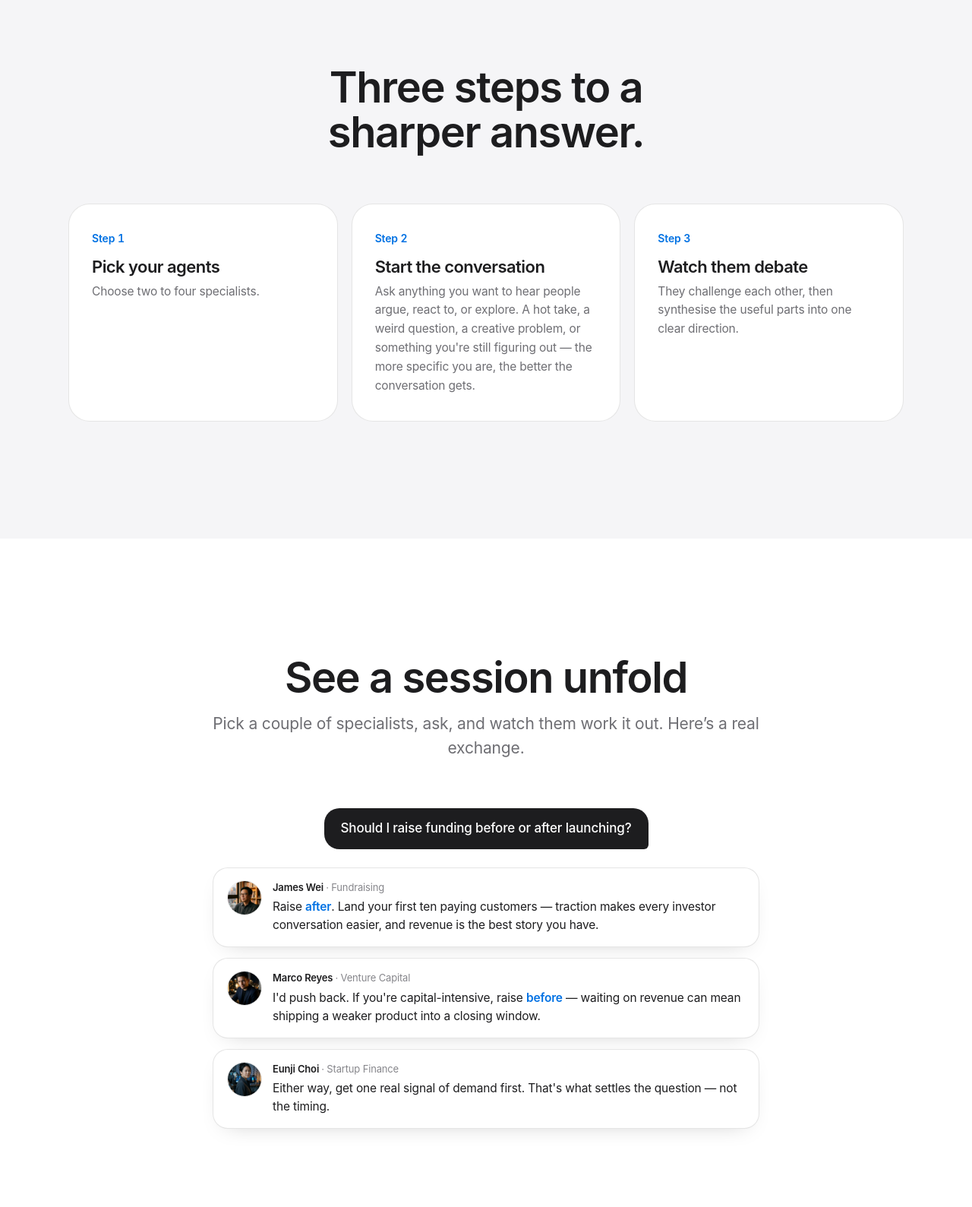
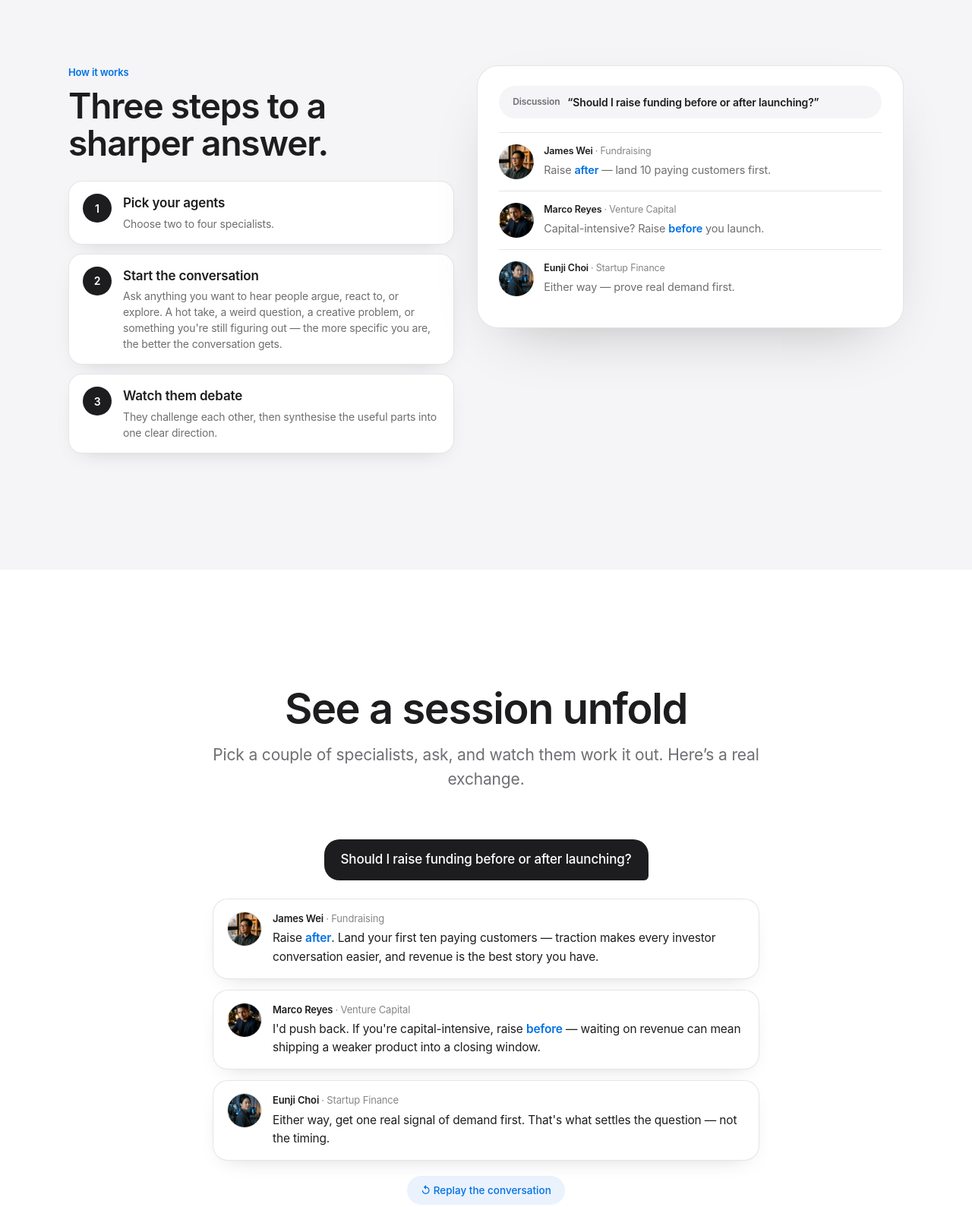
Before and after one commit to timothyjwen/roundtable-ai, a plain HTML site: page design-apple.html in a window 1280 px wide. Shown: the part 1720-3309 px from the top of the page at 76% size. Drawn offline with Linux system fonts and the light colour scheme.

Commit message:
Apple: Glass-style How it works (steps + discussion panel) after 'One question. Every angle.'; demo replies appear one by one

```diff
--- a/design-apple.html
+++ b/design-apple.html
@@ -98,6 +98,22 @@ nav .try{font-size:13px;font-weight:500;background:var(--blue);color:#fff;paddin
 .stepc{background:#fff;border:1px solid var(--line);border-radius:var(--r-lg);padding:34px 30px}
 .stepc .n{font-size:14px;font-weight:600;color:var(--blue);font-variant-numeric:tabular-nums;margin-bottom:16px}
 .stepc h3{font-size:22px;margin-bottom:9px}.stepc p{color:var(--soft);font-size:15.5px;line-height:1.6}
+/* how-it-works (Glass style: steps + discussion panel) */
+.hgrid{display:grid;grid-template-columns:.95fr 1.05fr;gap:30px;align-items:start}
+.shead2{margin-bottom:26px}
+.shead2 .kick{font-size:13px;font-weight:600;color:var(--blue);margin-bottom:10px}
+.shead2 h2{font-size:clamp(28px,3.6vw,46px)}
+.hsteps{display:flex;flex-direction:column;gap:12px}
+.hstep{display:flex;align-items:flex-start;gap:15px;padding:16px 18px;background:#fff;border:1px solid var(--line);border-radius:18px;box-shadow:var(--sh-sm)}
+.hnum{width:38px;height:38px;border-radius:50%;background:var(--ink);color:#fff;display:grid;place-items:center;font-weight:600;font-size:14px;flex:none}
+.hstep strong{display:block;font-size:17px;font-weight:600}.hstep span{display:block;color:var(--soft);font-size:14px;margin-top:3px;line-height:1.5}
+.hpanel{background:#fff;border:1px solid var(--line);border-radius:var(--r-lg);box-shadow:var(--sh);padding:26px 28px}
+.topicline{display:flex;align-items:center;gap:10px;background:var(--bg2);border-radius:999px;padding:11px 18px;font-size:12px;font-weight:600;color:var(--soft);margin-bottom:18px}
+.topicline strong{color:var(--ink);font-size:14px;font-weight:600}
+.exrow{display:flex;gap:13px;align-items:flex-start;padding:15px 0;border-top:1px solid var(--line)}
+.exrow img{width:46px;height:46px;border-radius:50%;object-fit:cover;flex:none}
+.exrow .who{font-size:12.5px;font-weight:600}.exrow .who span{color:var(--faint);font-weight:400}
+.exrow p{margin-top:4px;font-size:14.5px;line-height:1.5;color:var(--soft)}.exrow em{font-style:normal;color:var(--blue);font-weight:600}
 
 /* example chat */
 .demo-wrap{max-width:720px;margin:0 auto}
@@ -110,6 +126,14 @@ nav .try{font-size:13px;font-weight:500;background:var(--blue);color:#fff;paddin
 .msg .who{font-size:13px;font-weight:600;margin-bottom:4px}.msg .who span{color:var(--faint);font-weight:400}
 .msg p{font-size:15.5px;line-height:1.55;color:var(--ink)}
 .msg .em{color:var(--blue);font-weight:600;font-style:normal}
+@keyframes msgIn{from{opacity:0;transform:translateY(12px)}to{opacity:1;transform:none}}
+.msg.pop{animation:msgIn .5s var(--ease) both}
+.msg .dots{display:inline-flex;gap:5px;padding:7px 0 3px}
+.msg .dots span{width:7px;height:7px;border-radius:50%;background:var(--faint);animation:bd 1.2s infinite}
+.msg .dots span:nth-child(2){animation-delay:.16s}.msg .dots span:nth-child(3){animation-delay:.32s}
+@keyframes bd{0%,60%,100%{opacity:.3;transform:translateY(0)}30%{opacity:1;transform:translateY(-4px)}}
+.replay{margin:20px auto 0;display:flex;align-items:center;gap:7px;font-size:13.5px;font-weight:500;color:var(--blue);background:var(--blue-soft);border-radius:999px;padding:9px 18px;cursor:pointer;transition:.2s}
+.replay:hover{background:#dbe9ff}
 
 /* roster */
 .roster{display:grid;grid-template-columns:repeat(4,1fr);gap:18px}
@@ -129,7 +153,7 @@ footer .wide{display:flex;justify-content:space-between;gap:14px;flex-wrap:wrap}
 .back{position:fixed;left:16px;bottom:16px;z-index:110;font-size:12px;font-weight:500;background:rgba(255,255,255,.8);backdrop-filter:blur(12px);border:1px solid var(--line);color:var(--ink);padding:9px 14px;border-radius:980px;box-shadow:var(--sh-sm)}
 
 @media(max-width:860px){
-  .bento,.steps{grid-template-columns:1fr}.roster{grid-template-columns:repeat(2,1fr)}
+  .bento,.steps,.hgrid{grid-template-columns:1fr}.roster{grid-template-columns:repeat(2,1fr)}
   nav .lk{display:none}.hero{padding-top:108px}.hero .grid{grid-template-columns:1fr;gap:30px}.cloud{order:-1}
 }
 @media(prefers-reduced-motion:reduce){.ring,.seat .av{animation:none!important}.r{opacity:1;transform:none}}
@@ -180,11 +204,17 @@ footer .wide{display:flex;justify-content:space-between;gap:14px;flex-wrap:wrap}
     </div>
   </section>
 
-  <!-- HOW -->
+  <!-- HOW (Glass-style: steps + discussion panel) -->
   <section class="sec grey" id="how">
-    <div class="wrap">
-      <div class="shead r"><h2>Three steps to a sharper answer.</h2></div>
-      <div class="steps" id="steps"></div>
+    <div class="wrap hgrid">
+      <div>
+        <div class="shead2 r"><div class="kick">How it works</div><h2>Three steps to a sharper answer.</h2></div>
+        <div class="hsteps r d1" id="steps"></div>
+      </div>
+      <article class="hpanel r d2">
+        <div class="topicline"><span>Discussion</span><strong id="topicQ"></strong></div>
+        <div id="exchange"></div>
+      </article>
     </div>
   </section>
 
@@ -195,6 +225,7 @@ footer .wide{display:flex;justify-content:space-between;gap:14px;flex-wrap:wrap}
       <div class="demo-wrap r d1">
         <div class="ask"><div class="b" id="askQ"></div></div>
         <div class="chat" id="chat"></div>
+        <button class="replay" id="replay" onclick="playChat()">↺ Replay the conversation</button>
       </div>
     </div>
   </section>
@@ -228,15 +259,26 @@ demoTitle.textContent=C.demoTitle; rosterTitle.textContent=C.rosterTitle; roster
 closeTitle.textContent=C.closeTitle; closeSub.textContent=C.closeSub;
 cloud.innerHTML=RT.heroCardsHTML();
 
-// steps
-steps.innerHTML=C.steps.map(s=>`<div class="stepc"><div class="n">Step ${s.n.replace('0','')}</div><h3>${s.title}</h3><p>${s.body}</p></div>`).join('');
+// how-it-works: steps list + discussion panel (Glass style)
+steps.innerHTML=C.steps.map(s=>`<div class="hstep"><div class="hnum">${s.n.replace('0','')}</div><div><strong>${s.title}</strong><span>${s.body}</span></div></div>`).join('');
+document.getElementById('topicQ').textContent='“'+RT.demo.q+'”';
+document.getElementById('exchange').innerHTML=RT.demo.turns.map(t=>{const txt=t.short.replace(/\b(after|before)\b/i,'<em>$1</em>');return `<div class="exrow"><img loading="lazy" src="${t.img}" alt=""><div><div class="who">${t.name} <span>· ${t.role}</span></div><p>${txt}</p></div></div>`;}).join('');
 
-// demo
+// demo — responses appear one by one, like a live text thread
 askQ.textContent=RT.demo.q;
-chat.innerHTML=RT.demo.turns.map(t=>{
-  const txt=t.text.replace(/\b(after|before)\b/i,'<em class="em">$1</em>');
-  return `<div class="msg"><img loading="lazy" src="${t.img}" alt=""><div><div class="who">${t.name} <span>· ${t.role}</span></div><p>${txt}</p></div></div>`;
-}).join('');
+const msgHTML=t=>{const txt=t.text.replace(/\b(after|before)\b/i,'<em class="em">$1</em>');return `<div class="msg pop"><img loading="lazy" src="${t.img}" alt=""><div><div class="who">${t.name} <span>· ${t.role}</span></div><p>${txt}</p></div></div>`;};
+const typeHTML=t=>`<div class="msg pop typing"><img loading="lazy" src="${t.img}" alt=""><div><div class="who">${t.name} <span>· ${t.role}</span></div><div class="dots"><span></span><span></span><span></span></div></div></div>`;
+let chatTimers=[];
+function playChat(){
+  chatTimers.forEach(clearTimeout);chatTimers=[];chat.innerHTML='';
+  let delay=300;
+  RT.demo.turns.forEach(t=>{
+    chatTimers.push(setTimeout(()=>{chat.insertAdjacentHTML('beforeend',typeHTML(t));},delay));delay+=800;
+    chatTimers.push(setTimeout(()=>{const n=chat.querySelector('.typing');if(n)n.outerHTML=msgHTML(t);},delay));delay+=1050;
+  });
+}
+window.playChat=playChat;
+new IntersectionObserver((es,o)=>{if(es.some(e=>e.isIntersecting)){playChat();o.disconnect();}},{threshold:.3}).observe(chat);
 
 // roster
 roster.innerHTML=RT.roster.map(p=>`<div class="face"><div class="ph"><img loading="lazy" src="${p.img}" alt="${p.name}"></div><b>${p.name}</b><span>${p.role}</span></div>`).join('');
```
